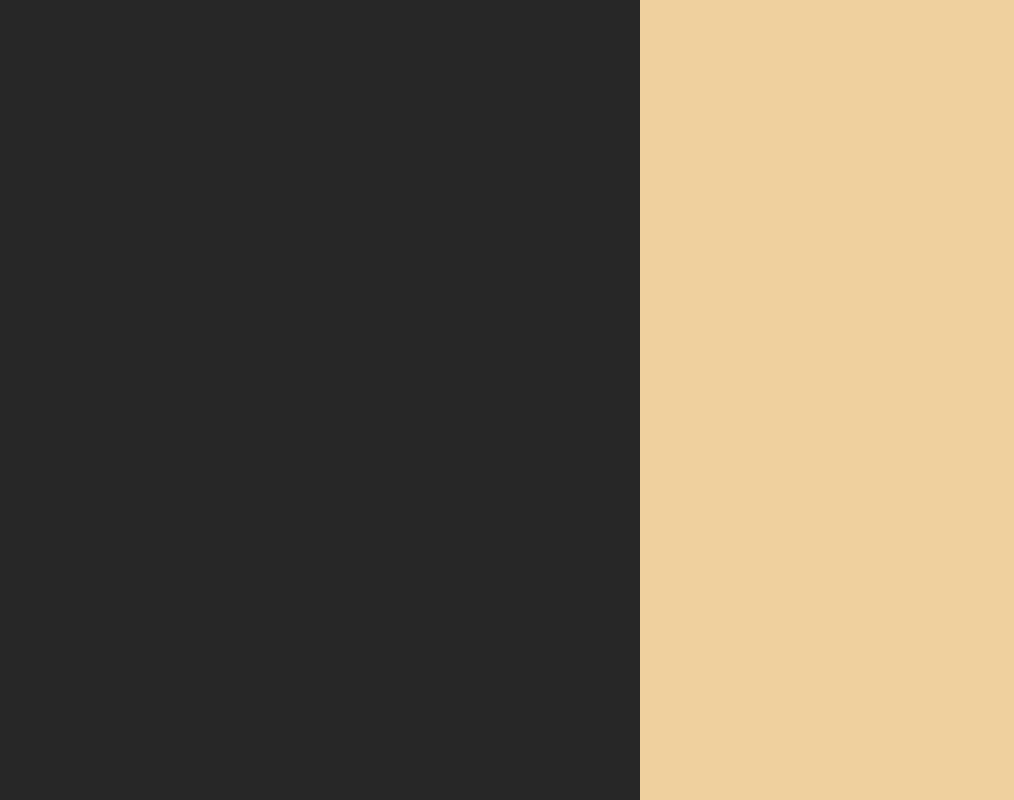
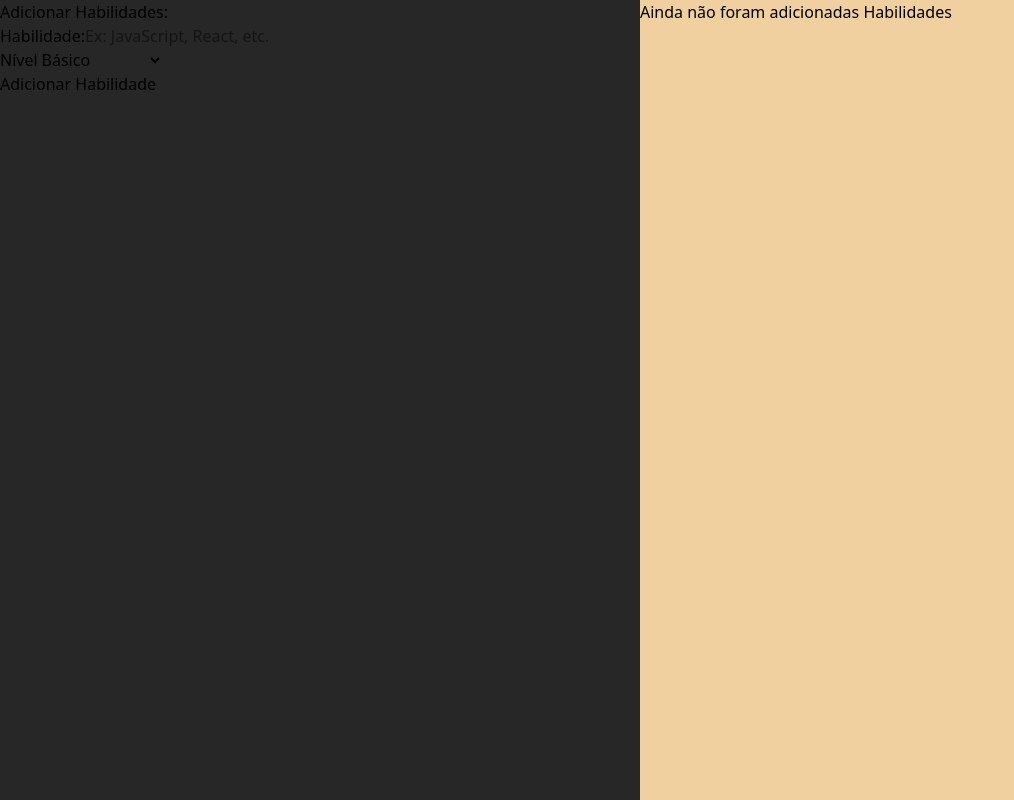
Before and after one commit to RuiGomes111/Gerador-de-CV-Inteligente, a React (Vite) app in the folder gerador_cv/: page / in a window 1280 px wide. Shown: the whole page, without its empty margins (0-1014 px from the left). Built offline with nearby package versions, Linux system fonts and the light colour scheme.

Commit message:
adicionei div habilidades no app.tsx e acertei erros de sintaxe no FormularioHabilidades

```diff
--- a/gerador_cv/src/App.tsx
+++ b/gerador_cv/src/App.tsx
@@ -1,12 +1,42 @@
-function App() {
-  return (
-    <div className="h-screen grid grid-cols-2  bg-gray-900 ">
-      <div className="bg-[#272727]"></div>
-      <div className="bg-[#EFD09E]"></div>
+import { useState } from 'react';
+import { FormularioHabilidades } from './components/FormularioHabilidades';
 
-
-    </div>
-  )
+interface Habilidade {
+  id: number;
+  nome: string;
+  nivel: "Básico" | "Intermediário" | "Avançado";
 }
 
-export default App
+function App() {
+
+  const [habilidades, setHabilidades] = useState<Habilidade[]>([]);
+  const handleAdicioanarHabilidade = (habilidade: Habilidade) => {
+ setHabilidades([...habilidades, habilidade]);
+  };
+
+    return (
+    <div className="h-screen grid grid-cols-2  bg-gray-900 ">
+     <div className="bg-[#272727]">
+        <FormularioHabilidades onAdicionarHabilidade={handleAdicioanarHabilidade} />
+        </div>
+
+      <div className="bg-[#EFD09E]">
+        <div className="habilidades">
+          {habilidades.length === 0 ? (
+            <p>Ainda não foram adicionadas Habilidades</p>
+          ) : (
+            <ul>
+              {habilidades.map((hab) => (
+                <li key={hab.id}>
+                  <strong>{hab.nome}</strong> - {hab.nivel}
+                </li>
+              ))}
+            </ul>
+          )}
+        </div>
+      </div>
+    </div>
+  );
+}
+
+export default App;
--- a/gerador_cv/src/Components/FormularioHabilidades.tsx
+++ b/gerador_cv/src/Components/FormularioHabilidades.tsx
@@ -6,11 +6,11 @@ interface Habilidade {
   nivel: "Básico" | "Intermediário" | "Avançado";
 }
 
-Interface Props {
-  onAddHabilidade: (habilidade: Habilidade) => void;
+interface Props {
+  onAdicionarHabilidade: (habilidade: Habilidade) => void;
 }
 
-export function FormularioHabilidades({ onAddHabilidade }: Props) {
+export function FormularioHabilidades({ onAdicionarHabilidade }: Props) {
   const [nome, setNome] = useState("");
   const [nivel, setNivel] = useState<Habilidade["nivel"]>("Básico");
 
@@ -27,7 +27,7 @@ const handleAdicionar = () => {
       nivel: nivel
     };
 
-    onAddHabilidade(novaHabilidade);
+    onAdicionarHabilidade(novaHabilidade);
     setNome("");
   };
 
@@ -46,7 +46,7 @@ const handleAdicionar = () => {
       </div>
 
       <div>
-        <label>Nível de Conhecimento:</label>
+        <label>Nível</label>
         <select
         value={nivel}
         onChange={(e) => setNivel(e.target.value as Habilidade["nivel"])}>
@@ -58,6 +58,7 @@ const handleAdicionar = () => {
 
       <button onClick={handleAdicionar}>
         Adicionar Habilidade
-        </button>
+        </button >
     </div>
   );
+}
```
